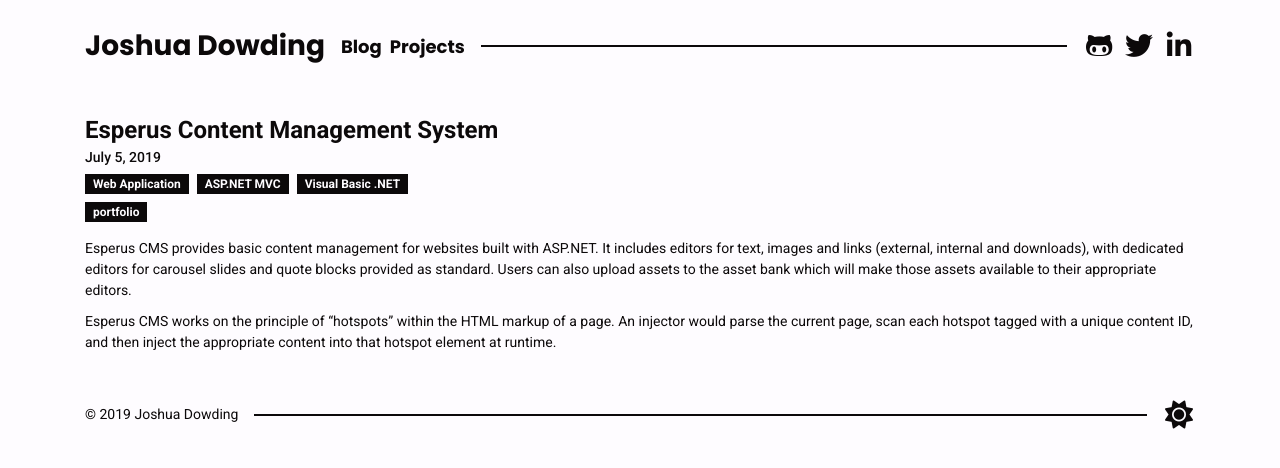
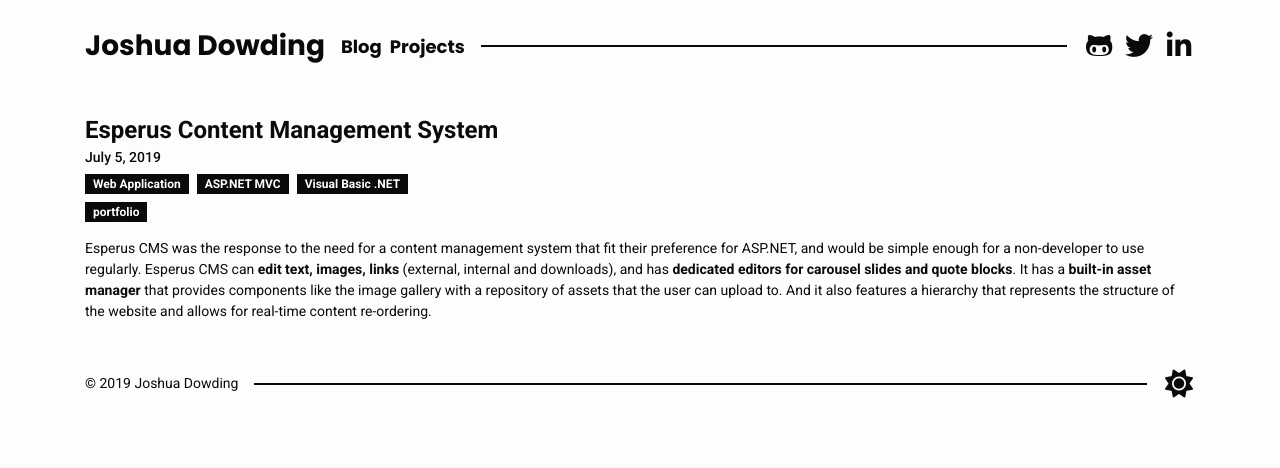
Before and after one commit to joshuadowding/jdowding.me, a Jekyll site: the page built from _posts/2019-07-05-Portfolio.md, in a window 1280 px wide. Shown: the top 468 px of the page. Built offline with Jekyll 4.4.1, drawn with Linux system fonts in a browser that asks for light colours; nearby versions of some CDN libraries.

Commit message:
projects: improve the esperus-cms profile

```diff
--- a/_posts/2019-07-05-Portfolio.md
+++ b/_posts/2019-07-05-Portfolio.md
@@ -11,6 +11,4 @@ tags:
  - Visual Basic .NET
 ---
 
-Esperus CMS provides basic content management for websites built with ASP.NET. It includes editors for text, images and links (external, internal and downloads), with dedicated editors for carousel slides and quote blocks provided as standard. Users can also upload assets to the asset bank which will make those assets available to their appropriate editors.
-
-Esperus CMS works on the principle of "hotspots" within the HTML markup of a page. An injector would parse the current page, scan each hotspot tagged with a unique content ID, and then inject the appropriate content into that hotspot element at runtime.
+Esperus CMS was the response to the need for a content management system that fit their preference for ASP.NET, and would be simple enough for a non-developer to use regularly. Esperus CMS can **edit text, images, links** (external, internal and downloads), and has **dedicated editors for carousel slides and quote blocks**. It has a **built-in asset manager** that provides components like the image gallery with a repository of assets that the user can upload to. And it also features a hierarchy that represents the structure of the website and allows for real-time content re-ordering.
```
